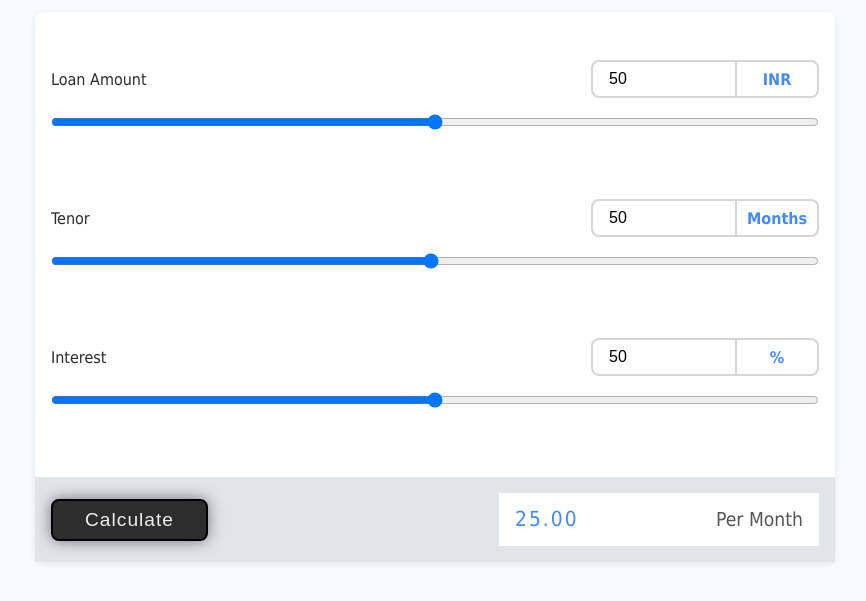
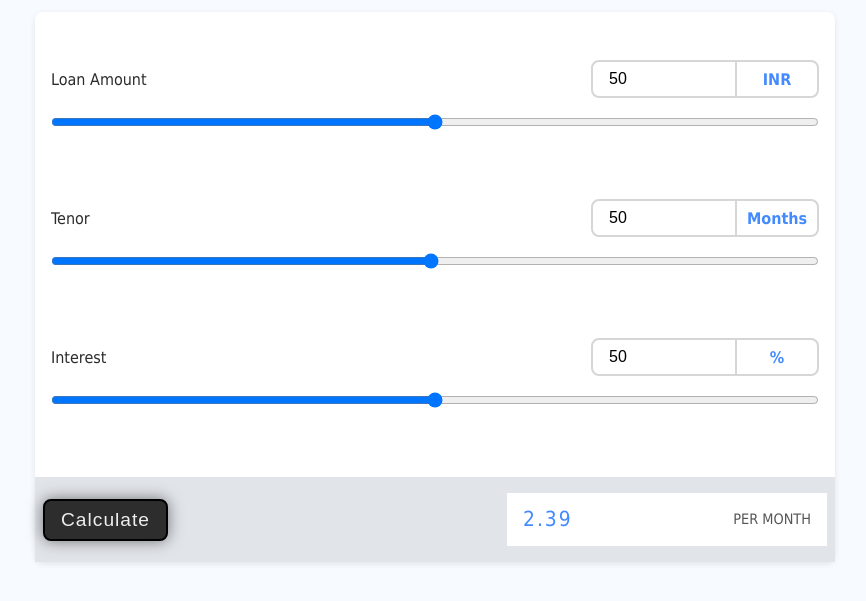
Before and after one commit to thrills-without-frills/emi-calculator, a plain HTML site: page index.html in a window 1280 px wide. Shown: the part 113-714 px from the top of the page, without its empty margins (205-1071 px from the left). Drawn offline with Linux system fonts and the light colour scheme.

Commit message:
Fixed EMI calculation

```diff
--- a/index.html
+++ b/index.html
@@ -80,17 +80,20 @@
     }
     .emi-calculator__footer {
         background: #e1e4e9;
-        padding: 1rem;
+        padding: 1rem 0.5rem;
         display: flex;
         justify-content: space-between;
         align-items: center;
+    }
+    .emi-calculator__footer__button {
+        position: relative;
     }
     .emi-calculator__footer__button button {
         border: none;
         background: #2d2d2d;
         color: #fff;
         box-shadow: 0 0 15px rgba(0, 0, 0, 0.5);
-        padding: 0.5rem 2rem;
+        padding: 0.5rem 1rem;
         border-radius: 0.5rem;
         cursor: pointer;
         transition: box-shadow 0.25s ease-in-out;
@@ -119,6 +122,8 @@
         letter-spacing: 2px;
     }
     .emi-calculator__foter__result__unit {
+        font-size: 0.9rem;
+        text-transform: uppercase;
         opacity: 0.8;
     }
 </style>
@@ -202,13 +207,22 @@
     }
 
     function calculateEMI() {
+        let emi;
+
         const principal = Number(document.querySelector("#loanInput").value);
-        const rateOfInterest = Number(document.querySelector("#interestInput").value) / 100;
+        const rateOfInterest = Number(document.querySelector("#interestInput").value);
         const numberOfMonths = Number(document.querySelector("#tenorScale").value);
 
-        const rateFactor = Math.pow((1 + rateOfInterest), numberOfMonths);
-        let emi = (principal * rateOfInterest) * ((rateFactor) / (rateFactor - 1));
-        emi = emi.toFixed(2);
+        if(rateOfInterest) {
+            const monthlyInterest = (rateOfInterest / (12 * 100));
+            const rateFactor = Math.pow((1 + monthlyInterest), numberOfMonths);
+
+            emi = (principal * monthlyInterest) * ((rateFactor) / (rateFactor - 1));
+            emi = emi.toFixed(2);
+        } else {
+            emi = (principal / numberOfMonths).toFixed(2);
+        }
+
         document.querySelector("#emi-calculator__footer__result__amount").innerHTML = emi;
     }
 
```
